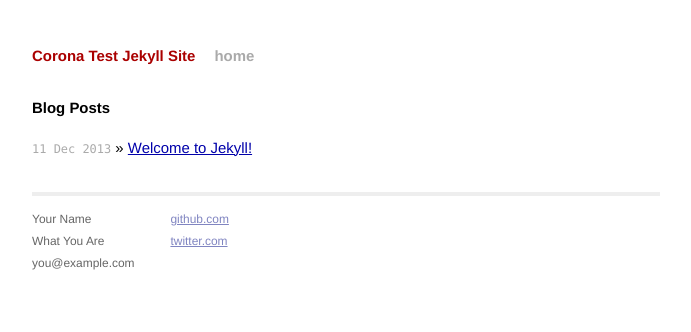
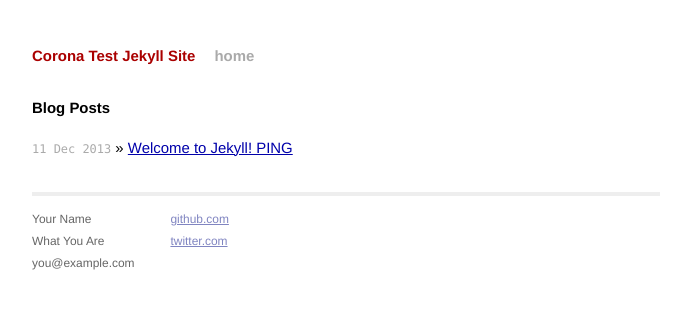
Before and after one commit to mattcorona/ck-jkl-test, a Jekyll site: the page built from index.html, in a window 1280 px wide. Shown: the top 332 px of the page, without its empty margins (294-985 px from the left). Built offline with Jekyll 4.4.1, drawn with Linux system fonts in a browser that asks for light colours; Markdown is read by kramdown in place of the engine named in the settings.

Commit message:
Update index.html

```diff
--- a/index.html
+++ b/index.html
@@ -7,7 +7,7 @@ title: Your New Jekyll Site
   <h1>Blog Posts</h1>
   <ul class="posts">
     {% for post in site.posts %}
-      <li><span>{{ post.date | date_to_string }}</span> &raquo; <a href="{{ site.baseurl }}/{{ post.url }}">{{ post.title }}</a></li>
+      <li><span>{{ post.date | date_to_string }}</span> &raquo; <a href="{{ site.baseurl }}/{{ post.url }}">{{ post.title }} PING</a></li>
     {% endfor %}
   </ul>
 </div>
```
